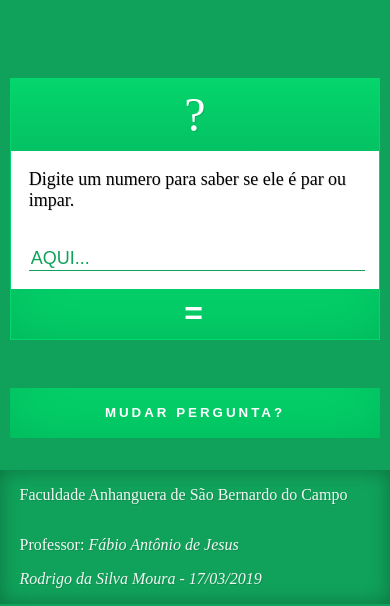
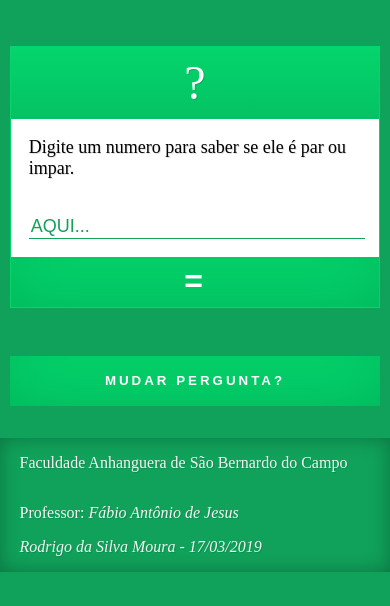
Before and after one commit to RodBrowning/AtividadeJSP, a plain HTML site: page exercicio1.html in a window 390 px wide. Shown: the part 238-844 px from the top of the page. Drawn offline with Linux system fonts and the light colour scheme; a web font is replaced by a local one.

Commit message:
Ajustes responsividade do header 3

```diff
--- a/style.css
+++ b/style.css
@@ -227,7 +227,7 @@ footer {
     }.numero span {
         font-style: normal;
     }
-    section.botao-voltar {
+    section {
         padding-top: 0;
     }
     section.botoes-finais {
```
